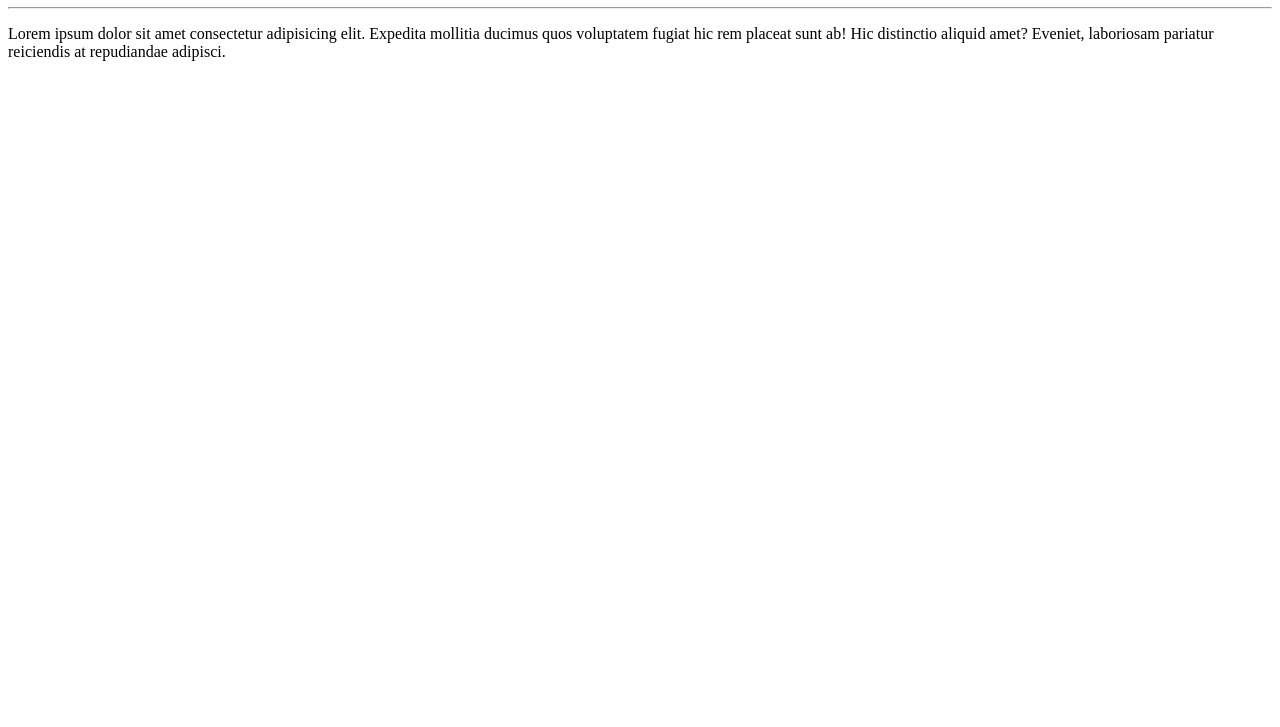
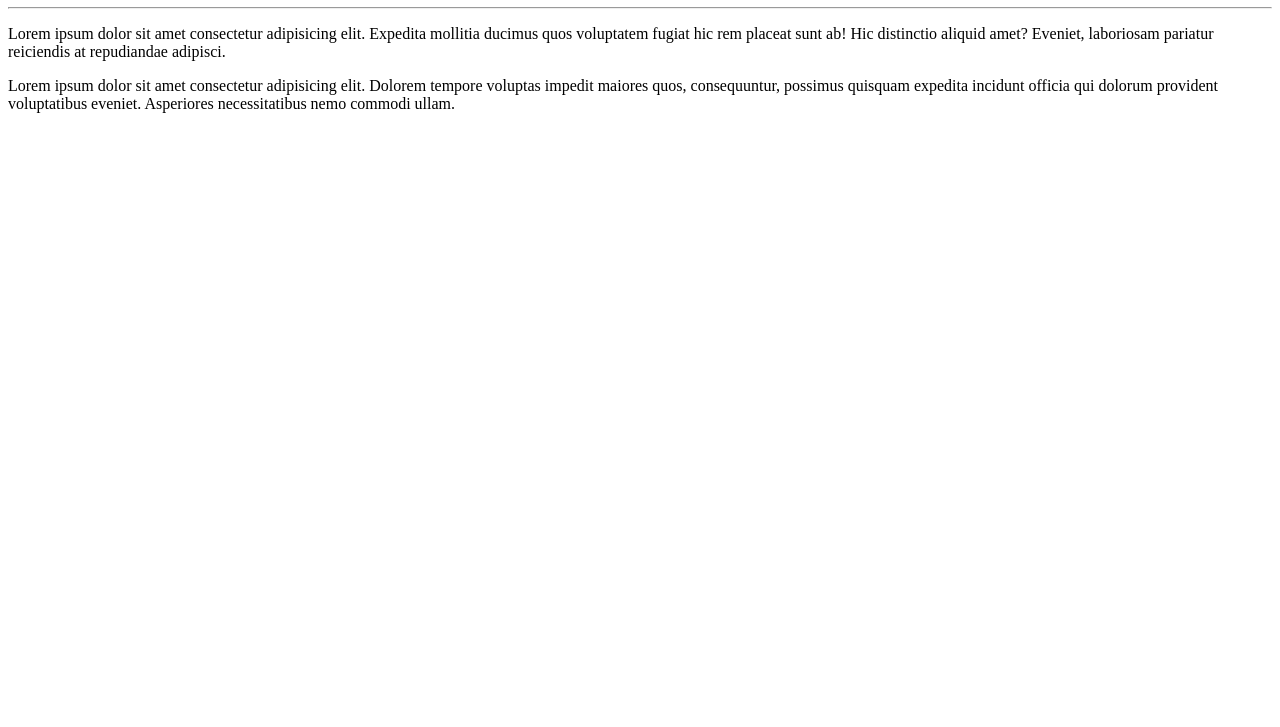
Before and after one commit to gustavonovaesh/Ola-mundo, a plain HTML site: page site-exemplo/index.html in a window 1280 px wide. Shown: the part 73-800 px from the top of the page. Drawn offline with Linux system fonts and the light colour scheme.

Commit message:
Adicionei um novo parágrafo

```diff
--- a/site-exemplo/index.html
+++ b/site-exemplo/index.html
@@ -10,6 +10,7 @@
     <h1>Olá, mundo!</h1>
     <hr>
     <p>Lorem ipsum dolor sit amet consectetur adipisicing elit. Expedita mollitia ducimus quos voluptatem fugiat hic rem placeat sunt ab! Hic distinctio aliquid amet? Eveniet, laboriosam pariatur reiciendis at repudiandae adipisci.</p>
+    <p>Lorem ipsum dolor sit amet consectetur adipisicing elit. Dolorem tempore voluptas impedit maiores quos, consequuntur, possimus quisquam expedita incidunt officia qui dolorum provident voluptatibus eveniet. Asperiores necessitatibus nemo commodi ullam.</p>
 
 </body>
 </html>
```
